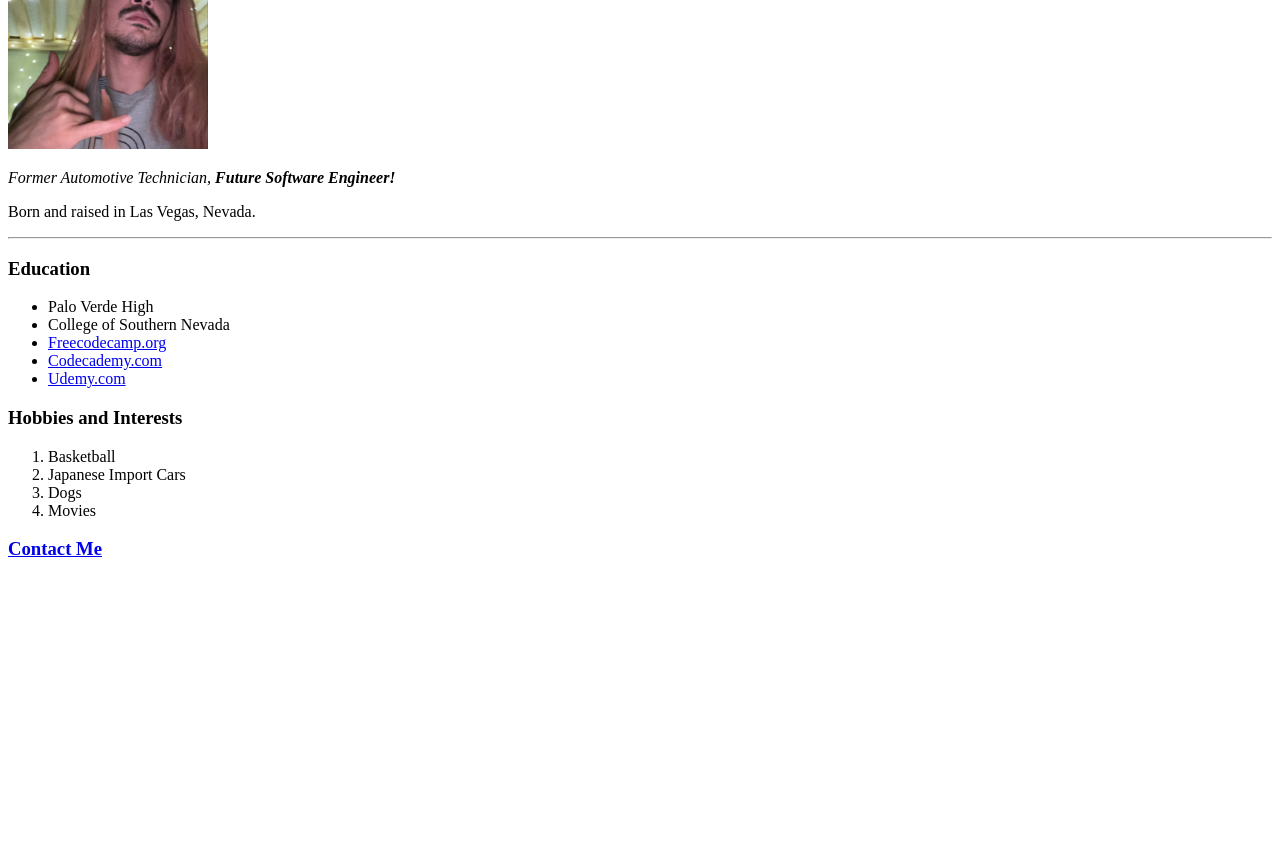
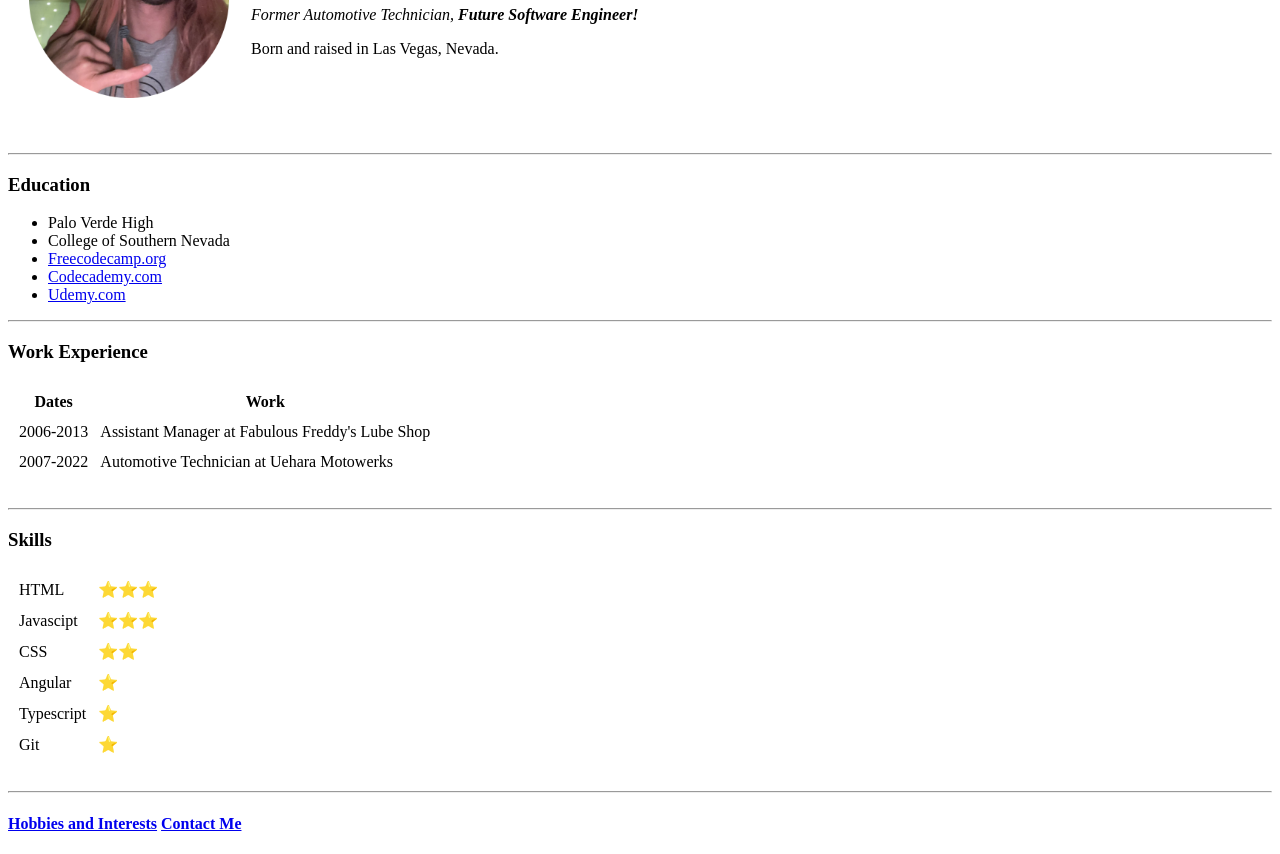
Before and after one commit to kLeister07/Kevin-s-Personal-Site, a website: page index.html in a window 1280 px wide. Shown: the part 131-985 px from the top of the page. Before the commit the page ends 800 px from the top, so only its background shows below. Drawn offline with Linux system fonts and the light colour scheme.

Commit message:
Udemy bootcamp my personal site

```diff
--- a/index.html
+++ b/index.html
@@ -8,13 +8,20 @@
 
     </head>
     <body>
-
-            <h1>Kevin Leister</h1>
-            <img style="height:200px" src="kevin.jpg" alt="Kevin profile picture">
-            <p><em>Former Automotive Technician,
-                <strong>Future Software Engineer!</strong></em></p>
-            <p>Born and raised in Las Vegas, Nevada.</p>
-            <hr>
+        <table cellspacing="20">
+            <tr>
+                <td> <img style="height:200px" src="kevin-modified.png" alt="Kevin profile picture"></td>
+                <td><h1>Kevin Leister</h1>
+                    <p><em>Former Automotive Technician,
+                        <strong>Future Software Engineer!</strong></em></p>
+                    <p>Born and raised in Las Vegas, Nevada.</p>
+                </td>
+            </tr>
+            <tr>
+                <td></td>
+            </tr>
+        </table>
+     <hr>
             <h3>Education</h3>
                 <ul>
                     <li>Palo Verde High</li>
@@ -23,14 +30,60 @@
                     <li><a href="https://www.codecademy.com/learn">Codecademy.com</a></li>
                     <li><a href="https://www.udemy.com">Udemy.com</a></li>
                 </ul>
-            <h3>Hobbies and Interests</h3>
-                <ol>
-                    <li>Basketball</li>
-                    <li>Japanese Import Cars</li>
-                    <li>Dogs</li>
-                    <li>Movies</li>
-                </ol>
-            <h3><a href="contactInfo.html">Contact Me</a></h3>
+        <hr>
+            <h3>Work Experience</h3>
+                <table cellspacing="10">
+                    <thead>
+                        <tr>
+                            <th>Dates</th>
+                            <th>Work</th>
+                        </tr>
+                    </thead>
+                    <tbody>
+                    <tr>
+                        <td>2006-2013</td>
+                        <td>Assistant Manager at Fabulous Freddy's Lube Shop</td>
+                    </tr>
+                    <tr>
+                        <td>2007-2022</td>
+                        <td>Automotive Technician at Uehara Motowerks</td>
+                    </tr>
+                </tbody>
+                </table>
+        <br>
+        <hr>
+            <h3>Skills</h3>
+                <table cellspacing="10">
+                    <tr>
+                        <td>HTML</td>
+                        <td>⭐⭐⭐</td>
+                    </tr>
+                    <tr>
+                        <td>Javascipt </td>
+                        <td>⭐⭐⭐ </td>
+                    </tr>
+                    <tr>
+                        <td>CSS </td>
+                        <td>⭐⭐</td>
+                    </tr>
+                    <tr>
+                        <td>Angular</td>
+                        <td>⭐</td>
+                    </tr>
+                    <tr>
+                        <td>Typescript</td>
+                        <td>⭐</td>
+                    </tr>
+                    <tr>
+                        <td>Git</td>
+                        <td>⭐</td>
+                    </tr>
+                </table>
+
+                <br>
+                <hr>
+            <h4><a href="myHobbies.html">Hobbies and Interests</a>
+                <a href="contactInfo.html">Contact Me</a></h4>
     </body>
 
 </html>
```
Also changed, not shown: contactInfo.html (+14 -0 lines), myHobbies.html (added, +19 -0 lines), kevin-modified.png (added).
